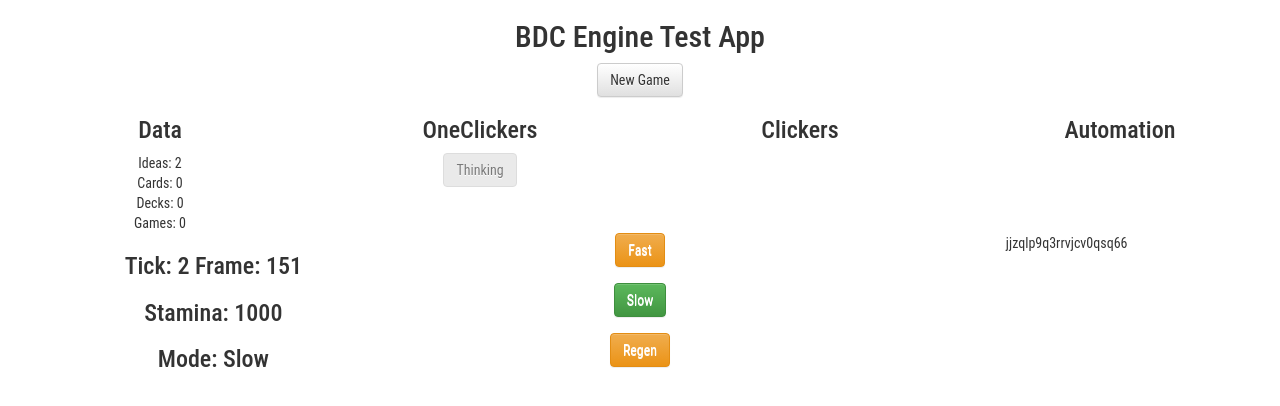
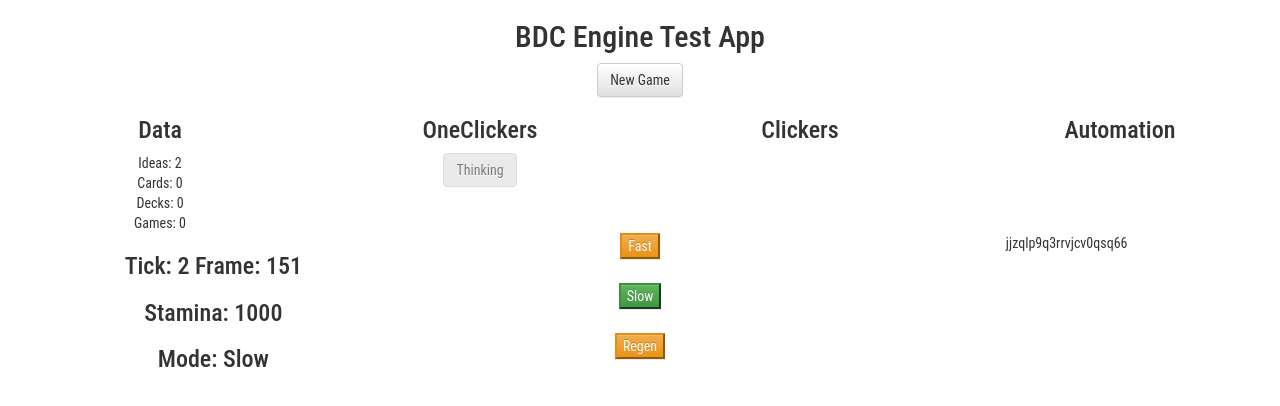
Before and after one commit to blackdeck/bdc-engine, a React (Create React App) app: page / in a window 1280 px wide. Shown: the top 406 px of the page. Built offline with nearby package versions, Linux system fonts and the light colour scheme.

Commit message:
Buttons overlay fix + tooltip change color

```diff
--- a/src/App.js
+++ b/src/App.js
@@ -137,7 +137,6 @@ class App extends Component {
                     {item.text ? item.text : ''}
                 </div>
 
-                <div className="line"> </div>
 
                 {_.map(item.cost, (value, resource_key) => {
                     return <div className="row" key={resource_key}>
@@ -233,14 +232,14 @@ class App extends Component {
                             :
                             <div className="flex-element" key={key}>
                                 <OverlayTrigger delay={150} placement="right" overlay={tooltip(this.state, item)}>
-                                    {<Button
+                                    {<button
                                         className={classNames(
-                                            this.state.mode === key ? 'btn-success' : 'btn-warning',
+                                            this.state.mode === key ? "btn-success" : "btn-warning",
                                             item.cost ? this.isEnough(this.state, item.cost) ? '' : 'disabled' : ''
                                         )}
                                         onClick={() => { this.onClickWrapper(item); }}>
                                         {item.name}
-                                    </Button>}
+                                    </button>}
                                 </OverlayTrigger>
                             </div>
                     )}
--- a/src/css/App.css
+++ b/src/css/App.css
@@ -8,3 +8,13 @@ body {
   font-family: 'Roboto Condensed', sans-serif;
   overflow: auto;
 }
+
+#tooltip > .tooltip-inner{
+  width: 200px;
+  background-color: #9E9D9D;
+
+}
+
+#tooltip > .tooltip-arrow{
+  color: #9E9D9D;
+}
```
Also changed, not shown: 1 other file (tests, documents, lock files or other folders).
